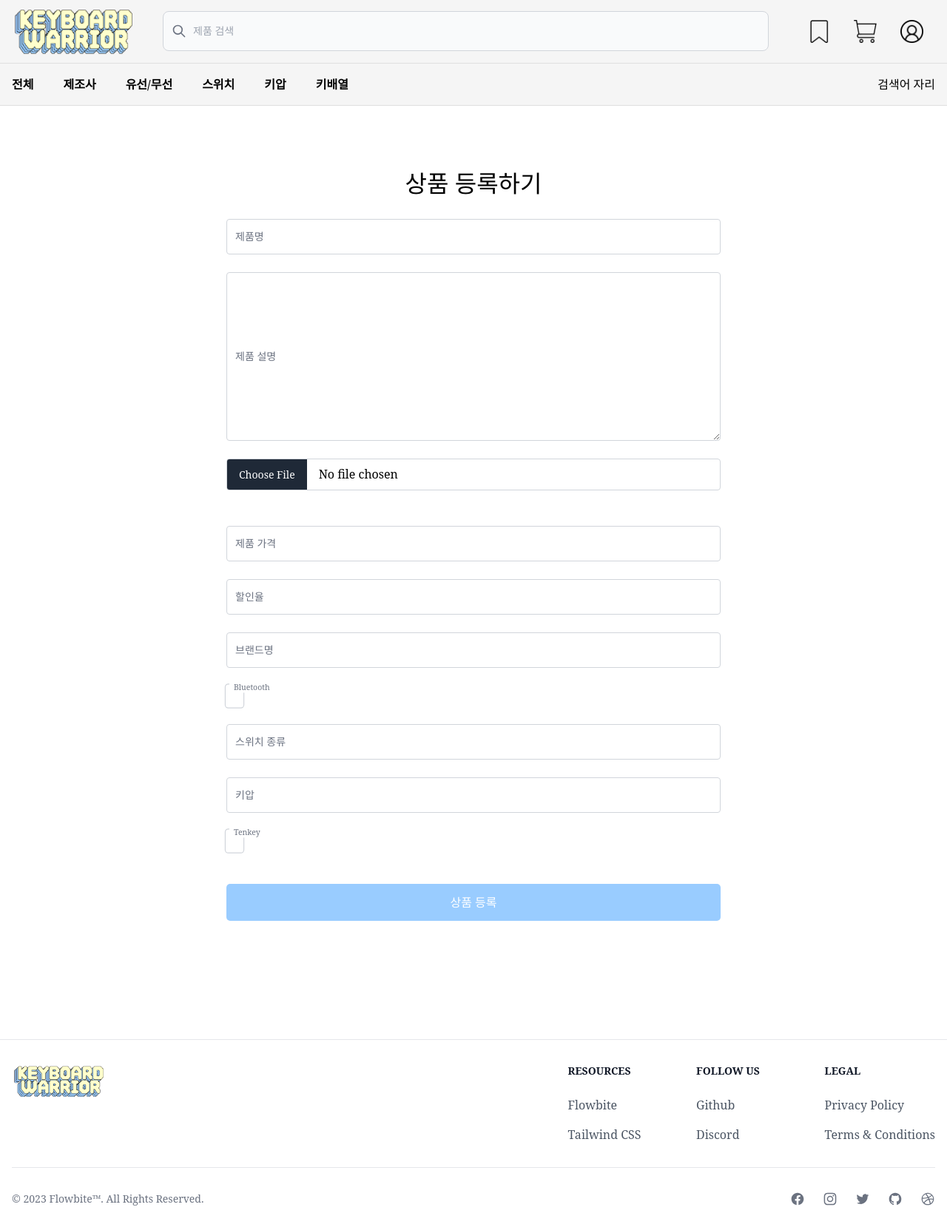
After one commit to keyboard-warriors6/keyboard_warrior, a Django app: page /products/create/ in a window 1280 px wide. The commit adds this page. Shown: the whole page at 74% size. Run offline with Django 3.2, Linux system fonts and the light colour scheme; the visitor is signed in with stand-in values (Sample User, id 1); some libraries are stand-ins or nearby versions; some web fonts are replaced.

Commit message:
[ADD] product_create.html and product_update.html

```diff
--- a/products/forms.py
+++ b/products/forms.py
@@ -7,12 +7,71 @@ class CategoryForm(forms.ModelForm):
         model = Category
         fields = '__all__'
 
+    def __init__(self, *args, **kwargs):
+        super().__init__(*args, **kwargs)
+
+        self.fields['brand'].widget.attrs['class'] = 'product-create-form block mt-6 px-2.5 pb-2.5 pt-4 w-full text-sm text-gray-900 bg-white border-1 appearance-none peer'
+        self.fields['brand'].widget.attrs['placeholder'] = " "
+        self.fields['brand'].label = '브랜드명'
+        self.fields['brand'].help_text = ''
+        self.fields['bluetooth'].widget.attrs['class'] = 'product-create-form block mt-6 px-2.5 pb-2.5 pt-4 w-fulltext-gray-900 bg-white border-1 appearance-none peer'
+        self.fields['bluetooth'].widget.attrs['style'] = 'transform: scale(1.2);'
+        self.fields['switch'].widget.attrs['class'] = 'product-create-form block mt-6 px-2.5 pb-2.5 pt-4 w-full text-sm text-gray-900 bg-white border-1 appearance-none peer'
+        self.fields['switch'].widget.attrs['placeholder'] = " "
+        self.fields['switch'].label = '스위치 종류'
+        self.fields['switch'].help_text = ''
+        self.fields['pressure'].widget.attrs['class'] = 'product-create-form block mt-6 px-2.5 pb-2.5 pt-4 w-full text-sm text-gray-900 bg-white border-1 appearance-none peer'
+        self.fields['pressure'].widget.attrs['placeholder'] = " "
+        self.fields['pressure'].label = '키압'
+        self.fields['pressure'].help_text = ''
+        self.fields['tenkey'].widget.attrs['class'] = 'product-create-form block mt-6 px-2.5 pb-2.5 pt-4 w-fulltext-gray-900 bg-white border-1 appearance-none peer'
+        self.fields['tenkey'].widget.attrs['style'] = 'transform: scale(1.2);'
+
+    """
+    brand: 브랜드명
+    bluetooth: True일 때 무선, False일 때 유선
+    switch: 스위치의 종류
+    pressure: 키압
+    tenkey: True일 때 텐키리스, False일 때 풀배열
+    """
 
 class ProductForm(forms.ModelForm):
     class Meta:
         model = Product
         fields = ('name', 'content', 'product_img', 'price', 'discount_rate',)
 
+
+    def __init__(self, *args, **kwargs):
+        super().__init__(*args, **kwargs)
+
+        self.fields['name'].widget.attrs['class'] = 'product-create-form block mt-6 px-2.5 pb-2.5 pt-4 w-full text-sm text-gray-900 bg-white border-1 appearance-none peer'
+        self.fields['name'].widget.attrs['placeholder'] = " "
+        self.fields['name'].label = '제품명'
+        self.fields['name'].help_text = ''
+        self.fields['content'].widget.attrs['class'] = 'product-create-form block mt-6 px-2.5 pb-2.5 pt-4 w-full text-sm text-gray-900 bg-white border-1 appearance-none peer'
+        self.fields['content'].widget.attrs['placeholder'] = " "
+        self.fields['content'].label = '제품 설명'
+        self.fields['content'].help_text = ''
+        self.fields['product_img'].widget.attrs['class'] = 'product-create-form border'
+        self.fields['product_img'].label = ""
+        self.fields['price'].widget.attrs['class'] = 'product-create-form block mt-6 px-2.5 pb-2.5 pt-4 w-full text-sm text-gray-900 bg-white border-1 appearance-none peer'
+        self.fields['price'].widget.attrs['placeholder'] = " "
+        self.fields['price'].label = '제품 가격'
+        self.fields['price'].help_text = ''
+        self.fields['discount_rate'].widget.attrs['class'] = 'product-create-form block mt-6 px-2.5 pb-2.5 pt-4 w-full text-sm text-gray-900 bg-white border-1 appearance-none peer'
+        self.fields['discount_rate'].widget.attrs['placeholder'] = " "
+        self.fields['discount_rate'].label = '할인율'
+        self.fields['discount_rate'].help_text = '%빼고 정수 형태의 숫자로 적어주세요'
+
+
+    """
+    name: 제품명
+    content: 제품 설명
+    category: 제품의 특성에 따른 분류 모음 (아직 없음)
+    product_img: 제품 사진
+    price: 제품 가격
+    discount_rate: 할인율
+    """
 
 class ReviewForm(forms.ModelForm):
     class Meta:
--- /dev/null
+++ b/products/templates/products/product_create.html
@@ -0,0 +1,27 @@
+{% extends 'base.html' %}
+{% load static %}
+
+{% block head %}
+  <link rel="stylesheet" href="{% static 'css/product_create.css' %}">
+{% endblock head %}
+
+{% block content %}
+  <h2 class="title mt-20 mb-5">상품 등록하기</h2>
+  <form action="{% url 'products:product_create' %}" method="POST" enctype="multipart/form-data">
+    {% csrf_token %}
+    {% for field in form %}
+      <div class="relative">
+        {{ field }}
+        <label for="{{ field.auto_id }}" class="absolute text-sm text-gray-500 duration-300 transform -translate-y-4 scale-75 top-2 z-10 origin-[0] bg-white px-2 peer-focus:px-2 peer-focus:text-[#99ccff] peer-placeholder-shown:scale-100 peer-placeholder-shown:-translate-y-1/2 peer-placeholder-shown:top-1/2 peer-focus:top-2 peer-focus:scale-75 peer-focus:-translate-y-4 left-1">{{ field.label }}</label>
+      </div>
+    {% endfor %}
+
+    {% for field in category_form %}
+      <div class="relative">
+        {{ field }}
+        <label for="{{ field.auto_id }}" class="absolute text-sm text-gray-500 duration-300 transform -translate-y-4 scale-75 top-2 z-10 origin-[0] bg-white px-2 peer-focus:px-2 peer-focus:text-[#99ccff] peer-placeholder-shown:scale-100 peer-placeholder-shown:-translate-y-1/2 peer-placeholder-shown:top-1/2 peer-focus:top-2 peer-focus:scale-75 peer-focus:-translate-y-4 left-1">{{ field.label }}</label>
+      </div>
+    {% endfor %}
+    <input type="submit" value="상품 등록" class="product-create-btn bg-[#99ccff] mb-20">
+</form>
+{% endblock content %}
--- a/products/templates/products/product_list.html
+++ b/products/templates/products/product_list.html
@@ -39,7 +39,7 @@
     <p class="text-2xl w-full">인기상품</p>
     <div id="indicators-carousel" class="relative w-full" data-carousel="static">
       <!-- Carousel wrapper -->
-      <div class="carousel-wrapper relative h-108 overflow-hidden rounded-lg md:h-192">
+      <div class="carousel-wrapper relative h-54 overflow-hidden rounded-lg md:h-96">
         <!-- Item 1 -->
         <div class="hidden duration-700 ease-in-out" data-carousel-item="active">
           <!-- 인기 상품 -->
--- /dev/null
+++ b/static/css/product_create.css
@@ -0,0 +1,40 @@
+main {
+  width: 700px;
+  margin: 0 auto 5rem;
+}
+
+.title {
+  display: flex;
+  justify-content: center;
+  font-size: xx-large;
+}
+
+input {
+  width: 100%;
+  border-radius: 0.25rem;
+  border-color: #dbdbdb;
+}
+
+.product-create-form {
+  margin-bottom: 1.5rem;
+  border-radius: 0.25rem;
+  border-color: rgb(209 213 219);
+}
+
+.product-create-form:focus {
+  border-color: #99ccff;
+  --tw-ring-color: #99ccff;
+}
+
+.product-create-btn {
+  margin-top: 20px;
+  width: 100%;
+  height: 50px;
+  border-radius: 5px;
+  color: white;
+  cursor: pointer;
+}
+
+.product-create-btn:hover {
+  background-color: #7dafe1;
+}
```
Also changed, not shown: accounts/templates/accounts/profile.html (+7 -4 lines), products/templates/products/product_update.html (added, +27 -0 lines), static/css/base_profile.css (+6 -3 lines), templates/base_profile.html (+5 -2 lines), accounts/migrations/0001_initial.py, products/migrations/0001_initial.py, products/migrations/0002_product_bookmark.py (deleted).
